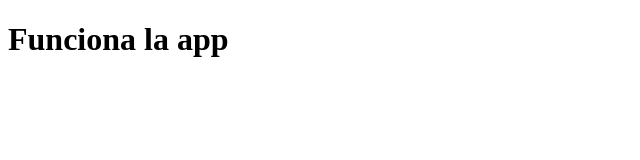
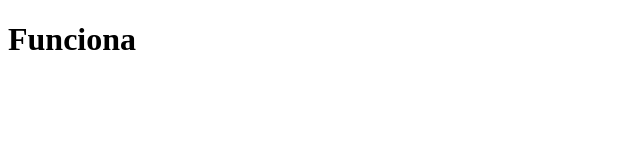
Before and after one commit to EduColab/frontend, a Next.js app: page / in a window 1280 px wide. Shown: the top 160 px of the page, without its empty margins (0-640 px from the left). Built offline with nearby package versions, Linux system fonts and the light colour scheme.

Commit message:
delete change for error by duvier

```diff
--- a/pages/index.js
+++ b/pages/index.js
@@ -2,7 +2,7 @@ import React from 'react'
 
 const Index = () => {
     return (
-        <h1>Funciona la app</h1>
+        <h1>Funciona</h1>
     )
 }
 
```
